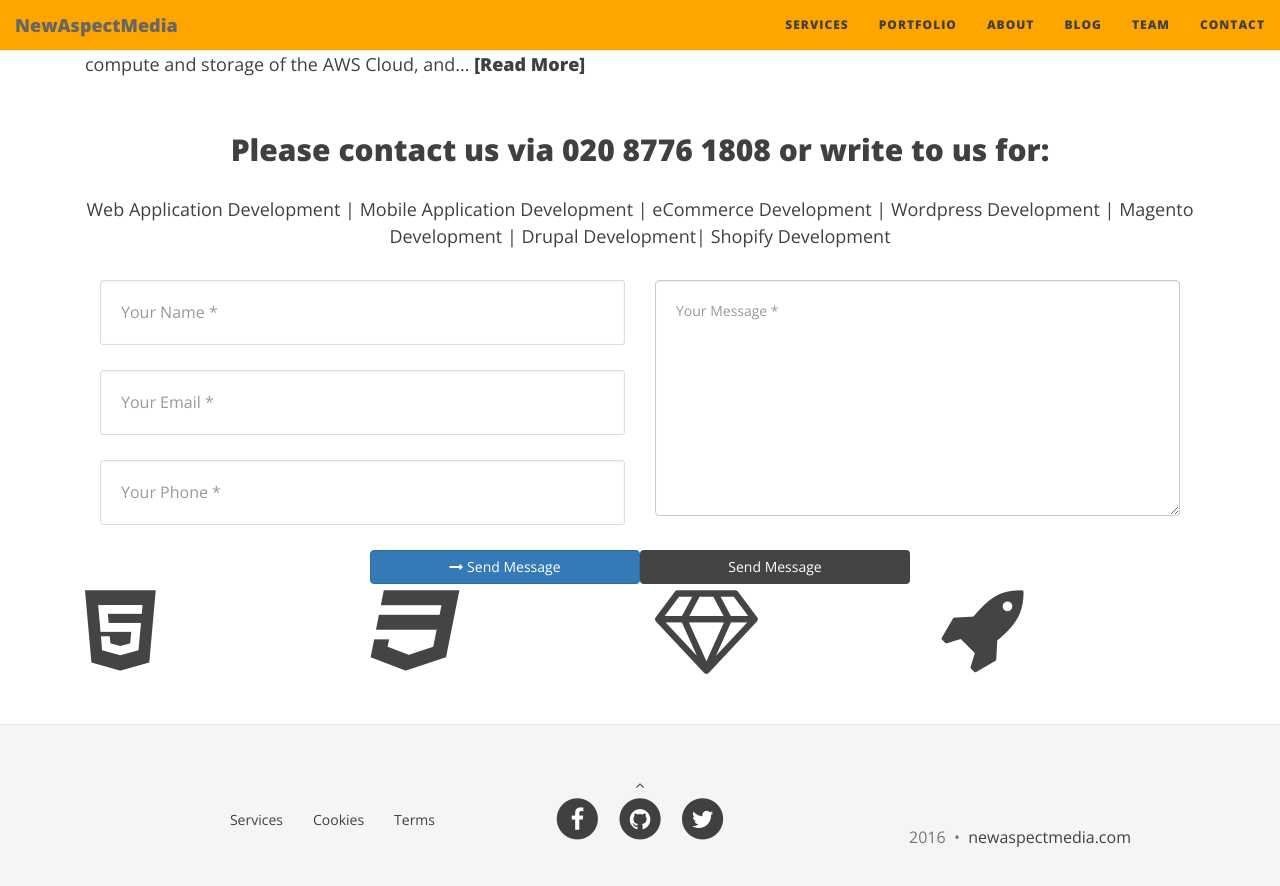
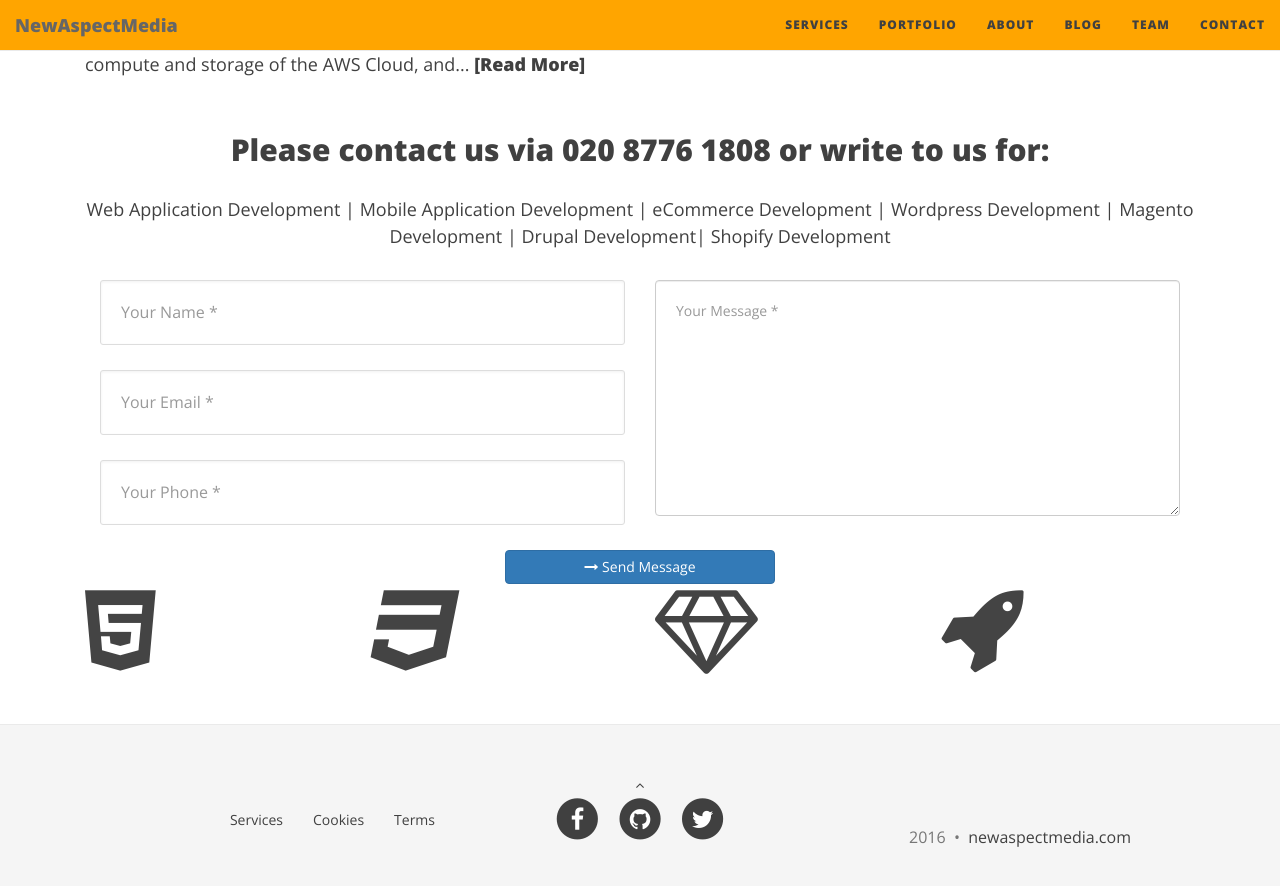
Before and after one commit to newmedia77/appxnam, a Jekyll site: the page built from index.html, in a window 1280 px wide and 900 px high, scrolled down 3471 px. Shown: the top 886 px of the window. Built offline with Jekyll 4.4.1, drawn with Linux system fonts in a browser that asks for light colours; nearby versions of some CDN libraries; the list of posts is cut into pages by our own code.

Commit message:
andreas
send button

```diff
--- a/_includes/contact.html
+++ b/_includes/contact.html
@@ -36,7 +36,6 @@
                             <div class="col-lg-12 text-center">
                                 <div id="success"></div>
                                 <button type="submit" class="btn btn-primary"><i class="fa fa-long-arrow-right"></i> Send Message</a>
-                                <button type="submit" class="btn btn-xl">Send Message</button>
                             </div>
                         </div>
                     </form>
```
